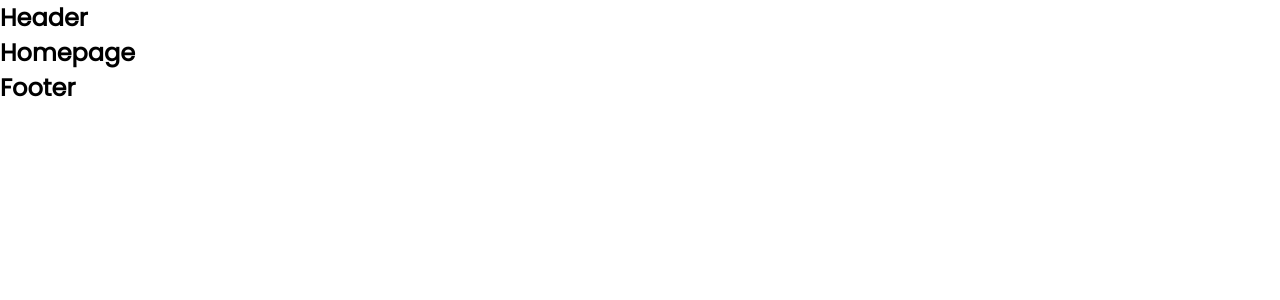
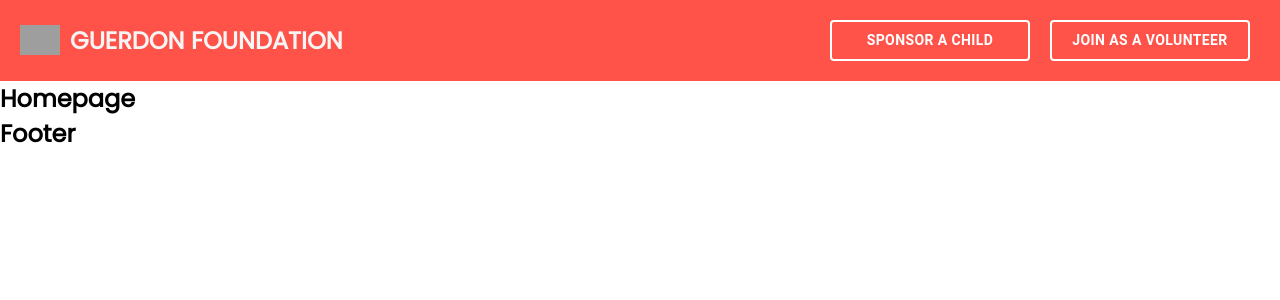
Before and after one commit to NTK7/geurdon-foundation, a React (Create React App) app: page /home in a window 1280 px wide. Shown: the top 300 px of the page. Built offline with nearby package versions, Linux system fonts and the light colour scheme; grey boxes are pictures that could not be loaded.

Commit message:
completed the header section

```diff
--- a/package.json
+++ b/package.json
@@ -13,6 +13,7 @@
     "react": "^17.0.2",
     "react-awesome-reveal": "^3.8.1",
     "react-dom": "^17.0.2",
+    "react-lazy-load-image-component": "^1.5.1",
     "react-redux": "^7.2.4",
     "react-responsive-carousel": "^3.2.18",
     "react-router-dom": "^5.2.0",
--- a/src/App.js
+++ b/src/App.js
@@ -1,5 +1,6 @@
 import { BrowserRouter as Router, Switch, Route, Redirect } from 'react-router-dom';
 import HomePage from './pages/HomePage';
+import DrawableTab from './shared/DrawableTab/DrawableTab';
 import Footer from './shared/Footer';
 import Header from './shared/Header';
 
@@ -8,6 +9,7 @@ const App = () => {
 		<Router>
 			<div>
 				<Header />
+				<DrawableTab />
 				<Switch>
 					<Route path="/home">
 						<HomePage />
--- /dev/null
+++ b/src/shared/DrawableTab/DrawableTab.js
@@ -0,0 +1,119 @@
+import React from 'react';
+import clsx from 'clsx';
+import { makeStyles } from '@material-ui/core/styles';
+import Drawer from '@material-ui/core/Drawer';
+import MenuIcon from '@material-ui/icons/Menu';
+import styled from 'styled-components';
+import { Button, List, ListItem, ListItemIcon, ListItemText } from '@material-ui/core';
+import HomeRoundedIcon from '@material-ui/icons/HomeRounded';
+import { useHistory } from 'react-router-dom';
+import AttachMoneyIcon from '@material-ui/icons/AttachMoney';
+import { LazyLoadImage } from 'react-lazy-load-image-component';
+import AccessibilityNewIcon from '@material-ui/icons/AccessibilityNew';
+import { Fade } from 'react-awesome-reveal';
+
+const useStyles = makeStyles({
+	list: {
+		width: 250,
+	},
+	fullList: {
+		width: 'auto',
+	},
+});
+
+export default function DrawableTab() {
+	const history = useHistory();
+	const classes = useStyles();
+	const [state, setState] = React.useState({
+		top: false,
+		left: false,
+		bottom: false,
+		right: false,
+	});
+
+	const toggleDrawer = (anchor, open) => (event) => {
+		if (event.type === 'keydown' && (event.key === 'Tab' || event.key === 'Shift')) {
+			return;
+		}
+
+		setState({ ...state, [anchor]: open });
+	};
+
+	const list = (anchor) => (
+		<div
+			className={clsx(classes.list)}
+			role="presentation"
+			onClick={toggleDrawer(anchor, false)}
+			onKeyDown={toggleDrawer(anchor, false)}>
+			<List>
+				<ListItem button key="Home">
+					<ListItemIcon>
+						<HomeRoundedIcon style={{ color: '#ff534a' }} onClick={() => history.replace('/home')} />
+					</ListItemIcon>
+					<ListItemText primary="Home" onClick={() => history.replace('/home')} />
+				</ListItem>
+				<ListItem button key="Sponsor a child">
+					<ListItemIcon>
+						<AttachMoneyIcon style={{ color: '#ff534a' }} onClick={() => history.replace('/home')} />
+					</ListItemIcon>
+					<ListItemText primary="Sponsor a child" onClick={() => history.replace('/home')} />
+				</ListItem>
+				<ListItem button key="Join as a volunteer">
+					<ListItemIcon>
+						<AccessibilityNewIcon style={{ color: '#ff534a' }} onClick={() => history.replace('/home')} />
+					</ListItemIcon>
+					<ListItemText primary="Join as a volunteer" onClick={() => history.replace('/home')} />
+				</ListItem>
+			</List>
+		</div>
+	);
+
+	return (
+		<Fade triggerOnce={true} direction="down">
+			<Container>
+				<div>
+					<React.Fragment key="left">
+						<Button className="drawable__menu" onClick={toggleDrawer('left', true)}>
+							<MenuIcon />{' '}
+						</Button>
+						<Drawer anchor="left" open={state['left']} onClose={toggleDrawer('left', false)}>
+							{list('left')}
+						</Drawer>
+					</React.Fragment>
+				</div>
+				<LazyLoadImage src="https://freepngimg.com/thumb/nike/28134-5-nike-logo.png" alt="" />
+			</Container>
+		</Fade>
+	);
+}
+const Container = styled.div`
+	display: none;
+	align-items: center;
+	justify-content: space-between;
+	background-color: #ff534a;
+	padding: 20px 0;
+	.drawable__menu {
+		padding: 0px !important;
+		margin: 0px !important;
+		.MuiSvgIcon-root {
+			color: white !important;
+		}
+	}
+	> img {
+		object-fit: contain;
+		height: 25px;
+		padding: 0 15px;
+		flex: 0.1;
+	}
+	div > h2 {
+		font-size: large;
+	}
+	@media screen and (max-width: 900px) {
+		display: flex;
+	}
+	@media screen and (max-width: 400px) {
+		> img {
+			padding: 0 10px;
+		}
+	}
+`;
--- a/src/shared/Header.js
+++ b/src/shared/Header.js
@@ -1,13 +1,61 @@
-import styled from "styled-components"
+import styled from 'styled-components';
+import { LazyLoadImage } from 'react-lazy-load-image-component';
+import { Button } from '@material-ui/core';
+import { Fade } from 'react-awesome-reveal';
 
 const Header = () => {
-    return (
-        <Container>
-            <h2>Header</h2>
-        </Container>
-    )
-}
+	return (
+		<Fade triggerOnce={true} direction="down">
+			<Container>
+				<section>
+					<LazyLoadImage src="https://freepngimg.com/thumb/nike/28134-5-nike-logo.png" alt="" />
+					<h2>GUERDON FOUNDATION</h2>
+				</section>
+				<section>
+					<Button>Sponsor a child</Button>
+					<Button>Join as a volunteer</Button>
+				</section>
+			</Container>
+		</Fade>
+	);
+};
 
-export default Header
+export default Header;
 
-const Container = styled.div``;
+const Container = styled.div`
+	background-color: #ff534a;
+	padding: 20px;
+	display: flex;
+	justify-content: space-between;
+	align-items: center;
+
+	> section {
+		display: flex;
+		justify-content: space-between;
+		align-items: center;
+		> img {
+			height: 30px;
+			object-fit: contain;
+		}
+		> h2 {
+			margin-left: 10px;
+			color: whitesmoke;
+		}
+		> button {
+			border: 2px white solid;
+			width: 200px;
+			background-color: #ff534a;
+			color: white;
+			margin: 0 10px;
+			font-weight: bold;
+
+			:hover {
+				border: 2px whitesmoke solid;
+				color: whitesmoke;
+			}
+		}
+	}
+	@media screen and (max-width: 900px) {
+		display: none;
+	}
+`;
```
Also changed, not shown: 1 other file (tests, documents, lock files or other folders).
